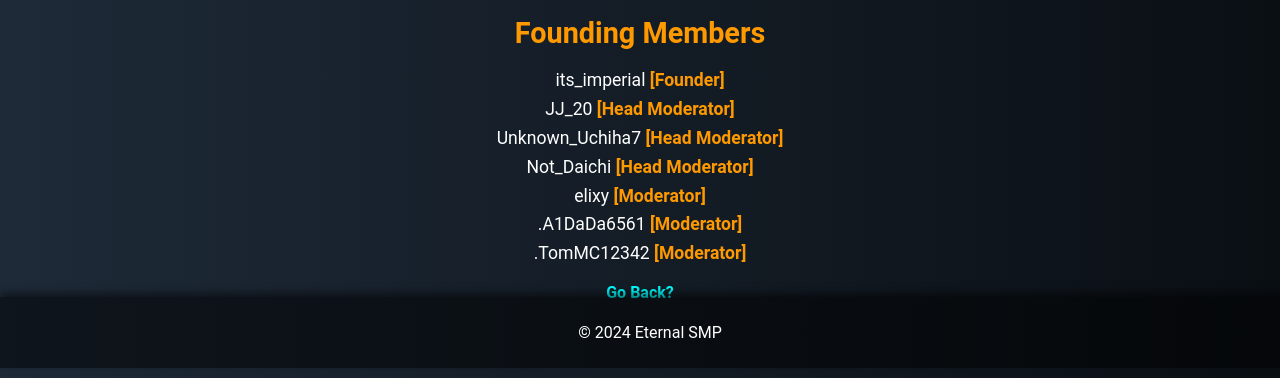
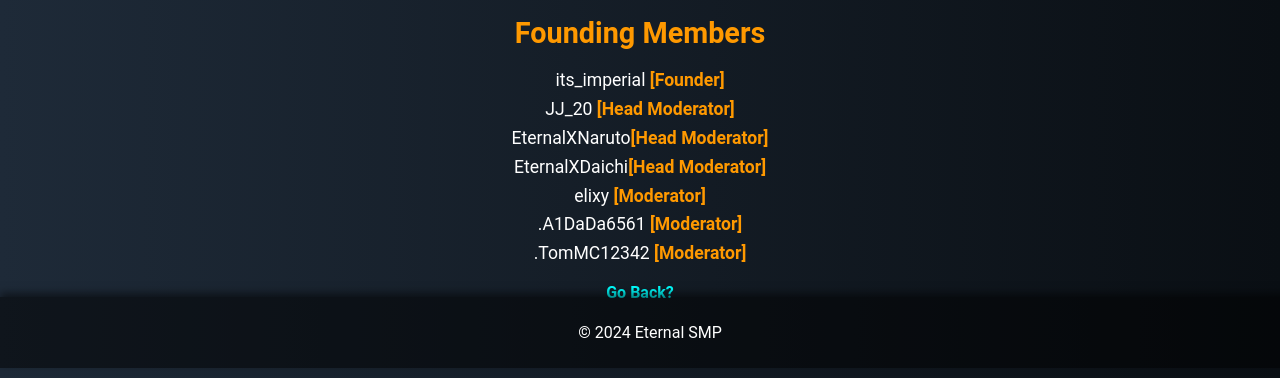
Before and after one commit to Imperial-10/Eternal-SMP, a plain HTML site: page about2.html in a window 1280 px wide. Shown: the part 432-810 px from the top of the page. Drawn offline with Linux system fonts and the light colour scheme; files whose address does not match are found by name.

Commit message:
Update about2.html

```diff
--- a/about2.html
+++ b/about2.html
@@ -99,8 +99,8 @@
         <ul>
             <li>its_imperial <strong>[Founder]</strong></li>
             <li>JJ_20 <strong>[Head Moderator]</strong></li>
-            <li>Unknown_Uchiha7 <strong>[Head Moderator]</strong></li>
-            <li>Not_Daichi <strong>[Head Moderator]</strong></li>
+            <li>EternalXNaruto<strong>[Head Moderator]</strong></li>
+            <li>EternalXDaichi<strong>[Head Moderator]</strong></li>
             <li>elixy <strong>[Moderator]</strong></li>
             <li>.A1DaDa6561 <strong>[Moderator]</strong></li>
             <li>.TomMC12342 <strong>[Moderator]</strong></li>
```
